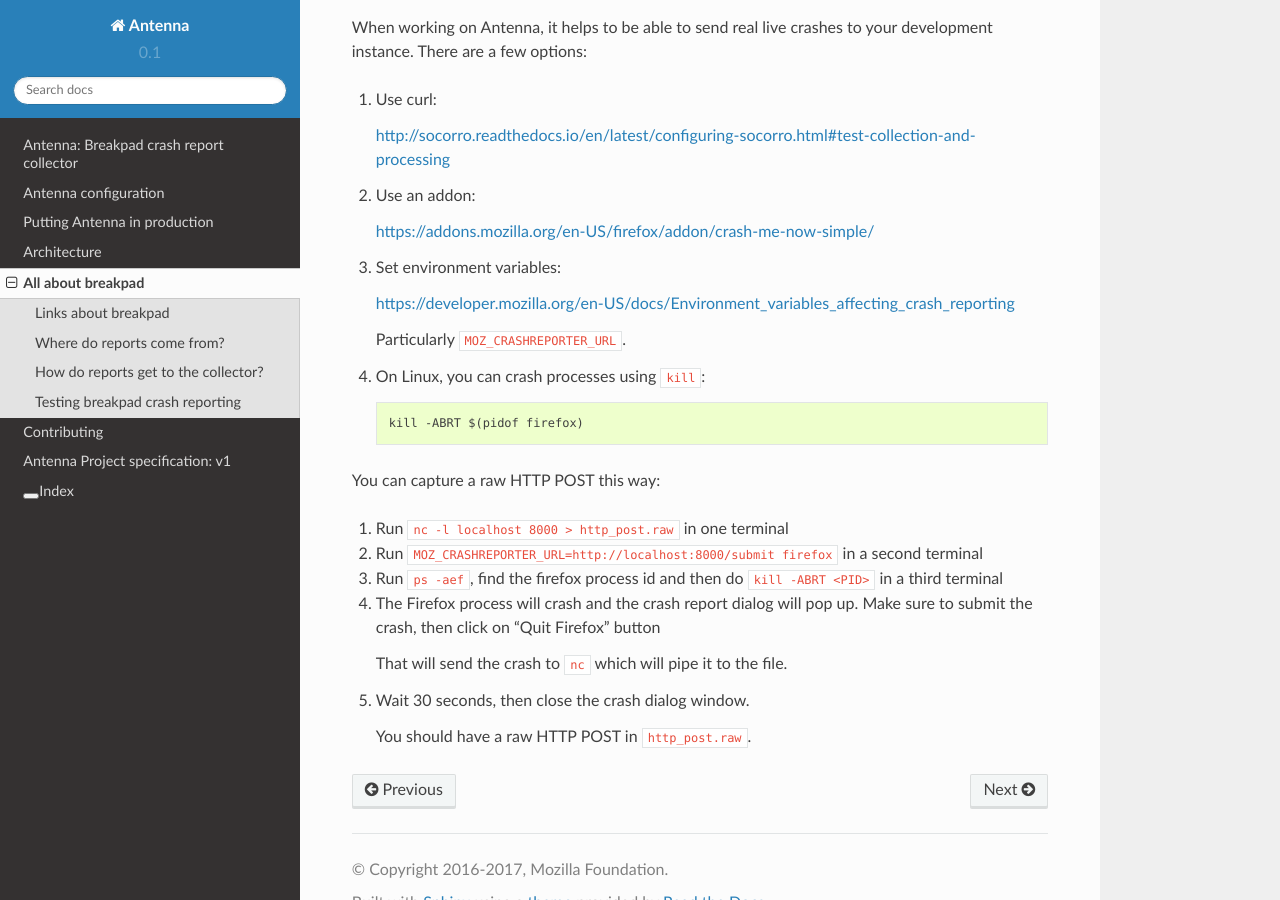
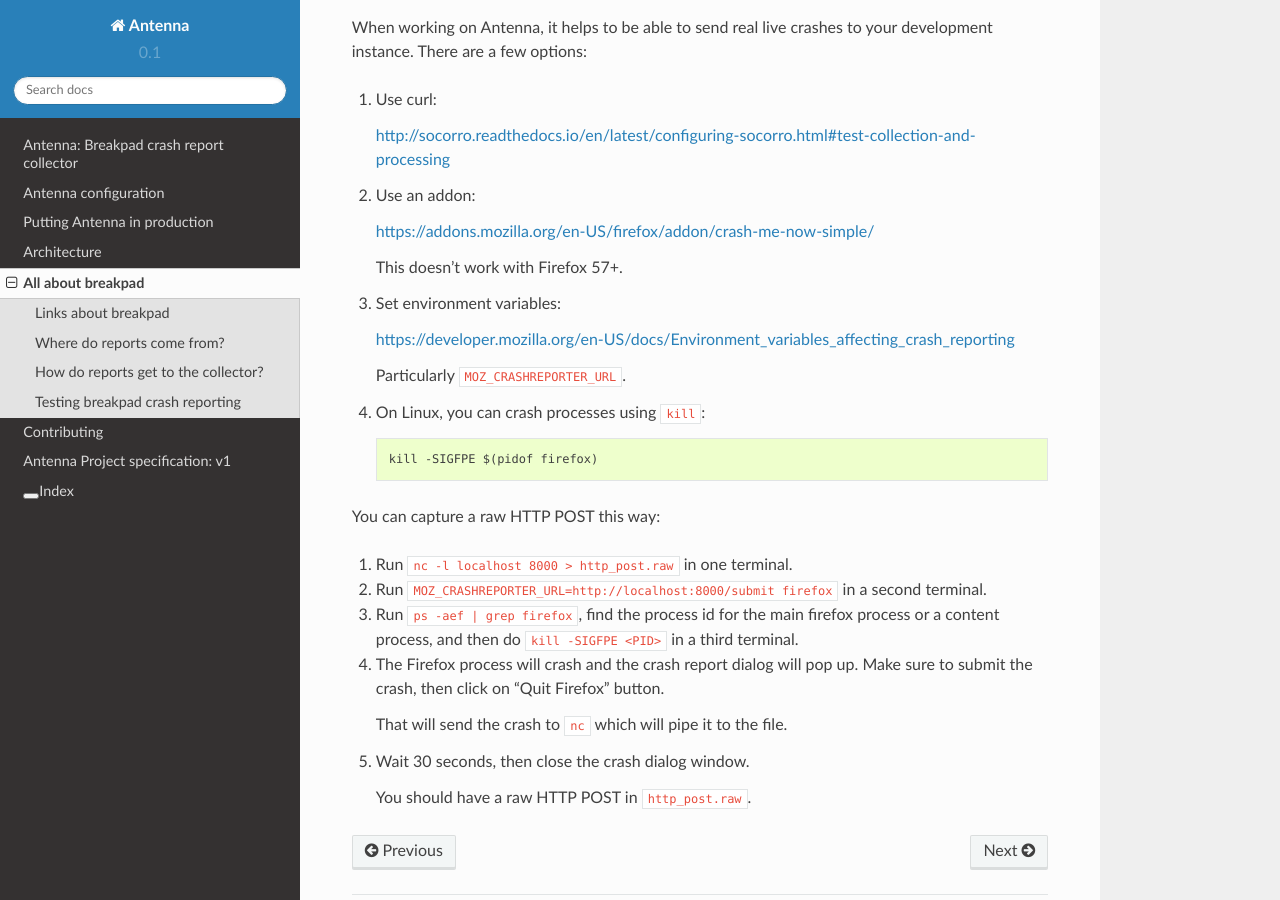
Before and after one commit to mozilla-services/antenna, a Sphinx documentation site: the page built from docs/breakpad_reporting.rst, in a window 1280 px wide and 900 px high, scrolled down 3182 px. Built offline with Sphinx 7.4.7 and the Read the Docs theme 2.0.0, drawn with Linux system fonts in a browser that asks for light colours.

Commit message:
Update docs on triggering a crash in Firefox
This updates the tips on how to trigger a crash (and a crash report) in
Firefox.

```diff
--- a/docs/breakpad_reporting.rst
+++ b/docs/breakpad_reporting.rst
@@ -155,6 +155,8 @@ development instance. There are a few options:
 
    https://addons.mozilla.org/en-US/firefox/addon/crash-me-now-simple/
 
+   This doesn't work with Firefox 57+.
+
 3. Set environment variables:
 
    https://developer.mozilla.org/en-US/docs/Environment_variables_affecting_crash_reporting
@@ -163,20 +165,22 @@ development instance. There are a few options:
 
 4. On Linux, you can crash processes using ``kill``::
 
-       kill -ABRT $(pidof firefox)
+       kill -SIGFPE $(pidof firefox)
 
 
 You can capture a raw HTTP POST this way:
 
-1. Run ``nc -l localhost 8000 > http_post.raw`` in one terminal
+1. Run ``nc -l localhost 8000 > http_post.raw`` in one terminal.
 
-2. Run ``MOZ_CRASHREPORTER_URL=http://localhost:8000/submit firefox`` in a second terminal
+2. Run ``MOZ_CRASHREPORTER_URL=http://localhost:8000/submit firefox`` in a
+   second terminal.
 
-3. Run ``ps -aef``, find the firefox process id and then do ``kill -ABRT <PID>`` in a
-   third terminal
+3. Run ``ps -aef | grep firefox``, find the process id for the main firefox
+   process or a content process, and then do ``kill -SIGFPE <PID>`` in a third
+   terminal.
 
-4. The Firefox process will crash and the crash report dialog will pop up. Make sure
-   to submit the crash, then click on "Quit Firefox" button
+4. The Firefox process will crash and the crash report dialog will pop up.
+   Make sure to submit the crash, then click on "Quit Firefox" button.
 
    That will send the crash to ``nc`` which will pipe it to the file.
 
```
